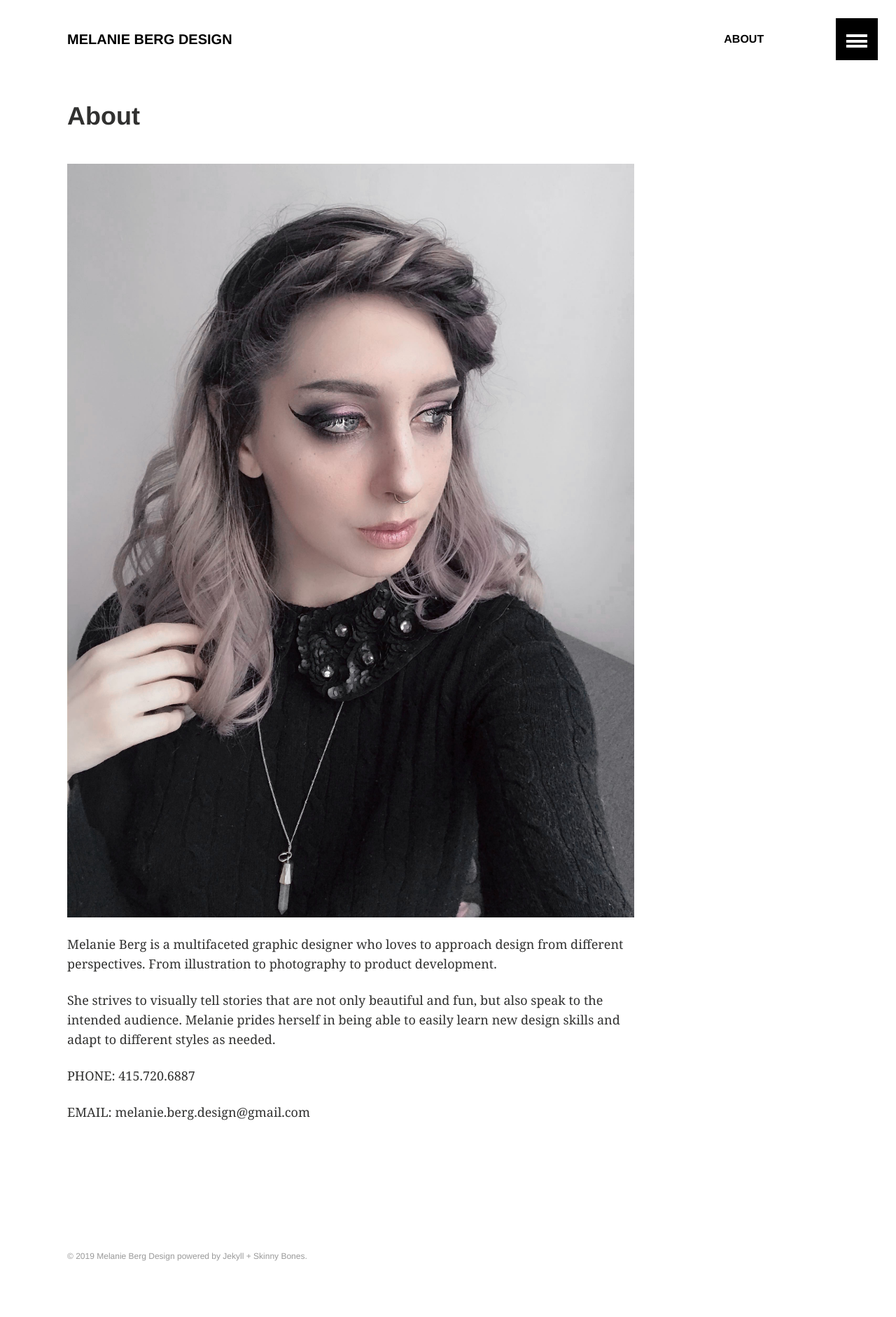
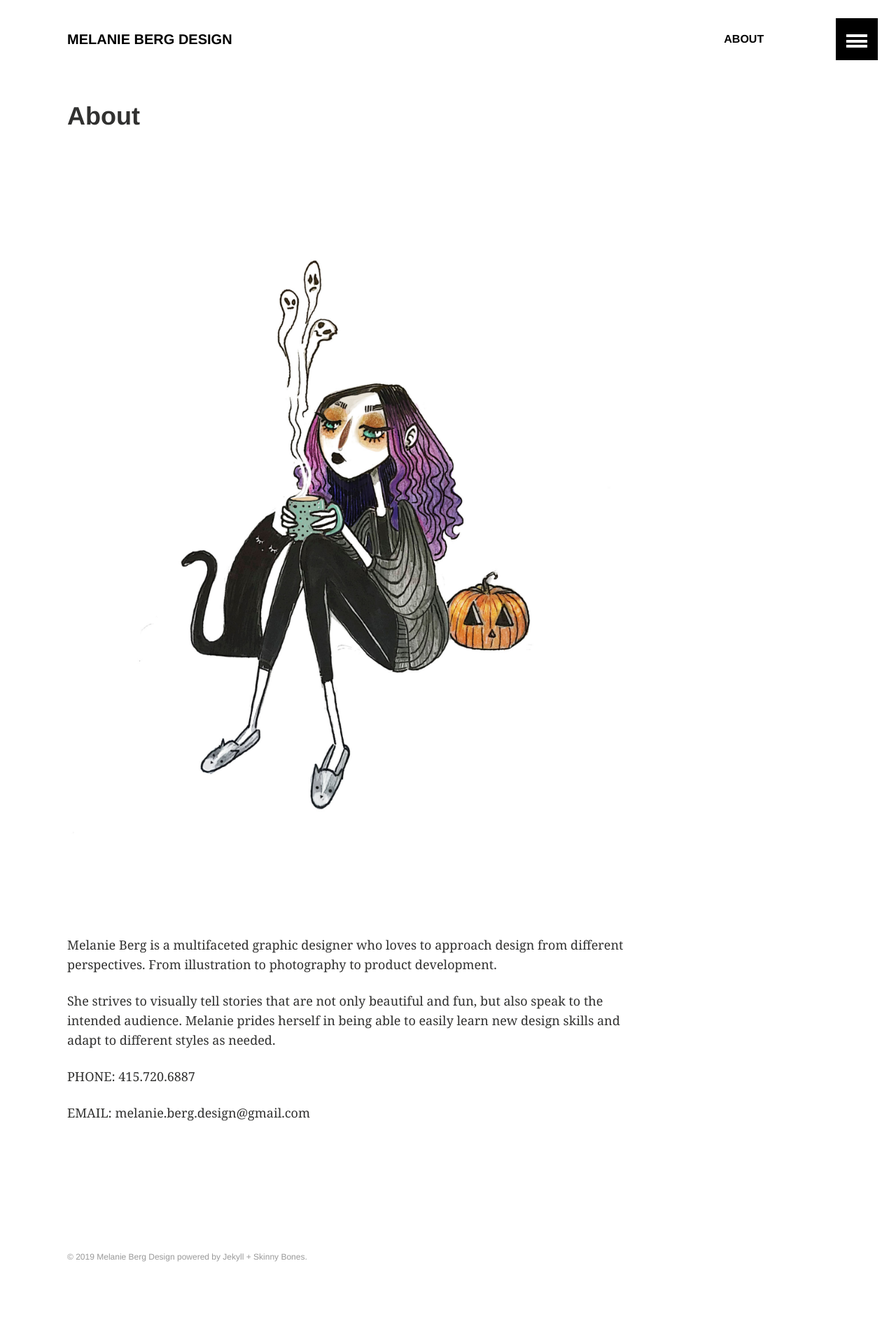
Before and after one commit to angiehemans/melanie-portfolio, a Jekyll site: the page built from about.md, in a window 1280 px wide. Shown: the whole page at 70% size. Built offline with Jekyll 4.4.1, drawn with Linux system fonts in a browser that asks for light colours.

Commit message:
Updated About

```diff
--- a/about.md
+++ b/about.md
@@ -4,7 +4,7 @@ permalink: "/about/"
 layout: article
 ---
 
-![braid_01.jpg](/uploads/braid_01.jpg)
+![tranquil_inktober_02.jpg](/uploads/tranquil_inktober_02.jpg)
 
 Melanie Berg is  a multifaceted graphic designer who loves to approach design from different perspectives. From illustration to photography to product development.
 
```
